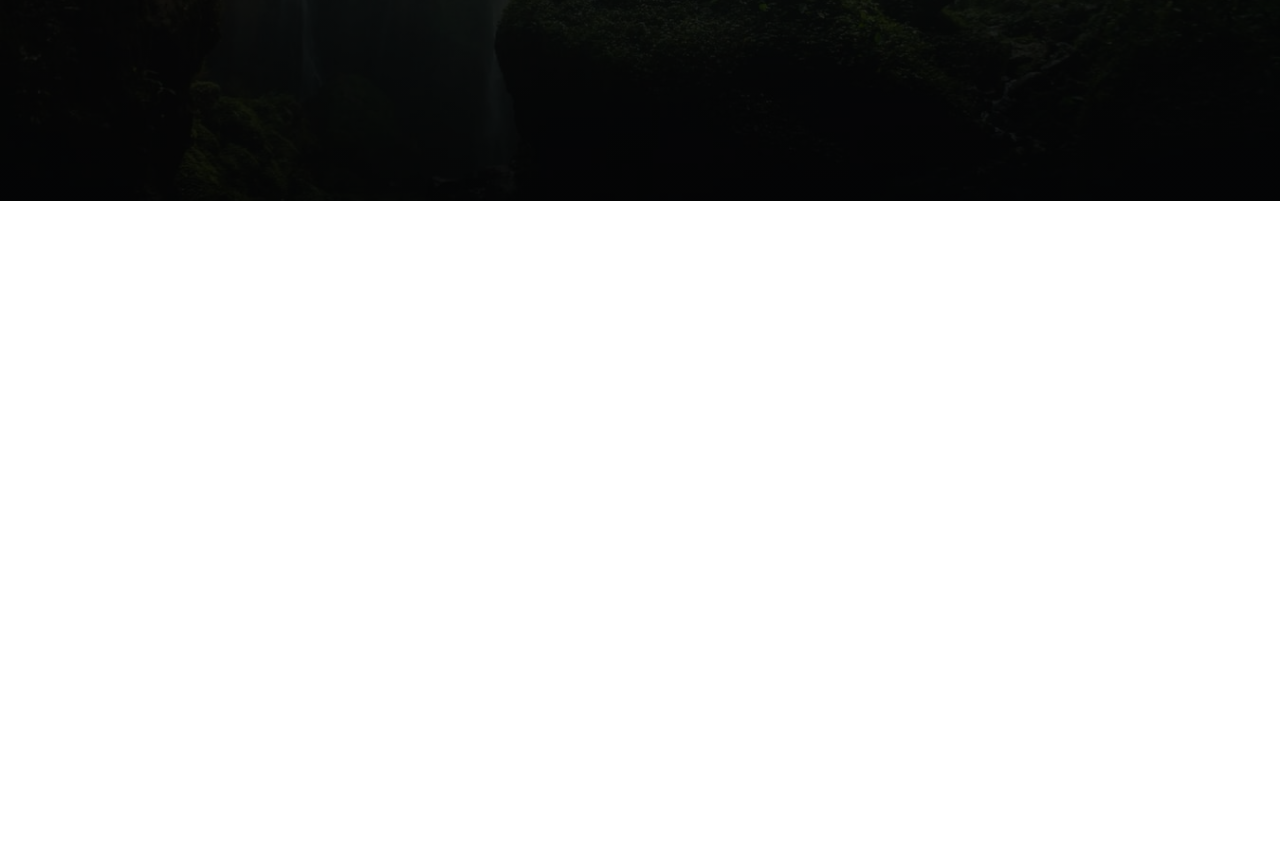
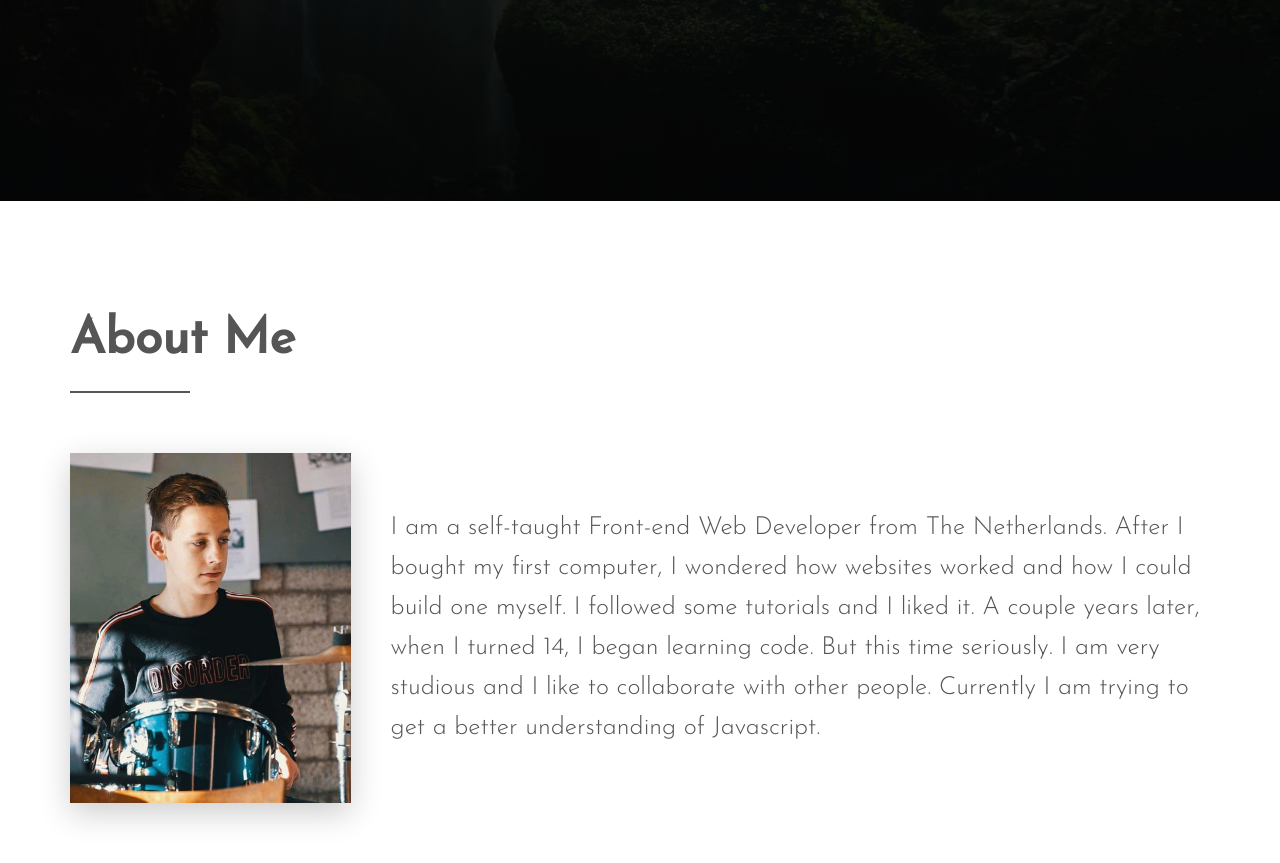
Before and after one commit to nisarhassan12/devPortfolio, a website built with Parcel: page src/index.html in a window 1280 px wide. Shown: the part 599-1462 px from the top of the page. Before the commit the page ends 800 px from the top, so only its background shows below. Built offline with nearby package versions, Linux system fonts and the light colour scheme.

Commit message:
Created About Section.

```diff
--- a/src/index.html
+++ b/src/index.html
@@ -24,5 +24,28 @@
         </div>
       </div>
     </header>
+    <!-- ***** Main ***** -->
+    <main role="main">
+      <!-- ***** Section About ***** -->
+      <section class="about">
+        <div class="row">
+          <h2 class="heading-secondary">About Me</h2>
+          <div class="about__content">
+            <div class="about__img-container">
+              <img src="./resources/dave.png" alt="Dave Siebel" class="about__img"/>
+            </div>
+            <p class="about__text">
+              I am a self-taught Front-end Web Developer from The Netherlands.
+              After I bought my first computer, I wondered how websites worked
+              and how I could build one myself. I followed some tutorials and I
+              liked it. A couple years later, when I turned 14, I began learning
+              code. But this time seriously. I am very studious and I like to
+              collaborate with other people. Currently I am trying to get a
+              better understanding of Javascript.
+            </p>
+          </div>
+        </div>
+      </section>
+    </main>
   </body>
 </html>
--- a/src/scss/base/_base.scss
+++ b/src/scss/base/_base.scss
@@ -18,6 +18,11 @@ body {
     font-family: 'Josefin sans', sans-serif;
     font-size: $default-font-size;
     color: #555;
+    line-height: 1.6;
     background: #fff;
     box-sizing: border-box;
 }
+
+section {
+    padding: 10rem 0;
+}
--- a/src/scss/base/_type.scss
+++ b/src/scss/base/_type.scss
@@ -1,5 +1,5 @@
 /* ------------------------------------------- */
-/* ----- Typegraphy ----- */
+/* ----- Typography ----- */
 /* ------------------------------------------- */
 
 .heading-primary {
@@ -15,3 +15,17 @@
         font-weight: 300;
     }
 }
+
+.heading-secondary {
+    font-size: 5rem;
+    margin-bottom: 6rem;
+
+    &::after {
+        content: "";
+        display: block;
+        margin-top: 1rem;
+        height: .2rem;
+        width: 12rem;
+        background: #555;
+    }
+}
--- a/src/scss/pages/_home.scss
+++ b/src/scss/pages/_home.scss
@@ -21,3 +21,36 @@
     }
 
 }
+
+/* ------------------------------------------- */
+/* ----- Header ----- */
+/* ------------------------------------------- */
+
+.about {
+
+    &__content {
+        display: flex;
+        align-items: center;
+    }
+
+    &__img {
+        height: 35rem;
+        display: block;
+        box-shadow: 0 1rem 3rem rgba(0,0,0, .2);
+        transition: .4s all;
+
+        &:hover {
+            box-shadow: 0 2rem 4rem rgba(0,0,0, .25);
+        }
+
+        &-container {
+            background: #000;
+        }
+    }
+
+    &__text {
+        margin-left: 4rem;
+        font-size: 2.5rem;
+        font-weight: 300;
+    }
+}
```
Also changed, not shown: src/resources/dave.png (added). Lines whose indentation alone changed are shown as unchanged.
